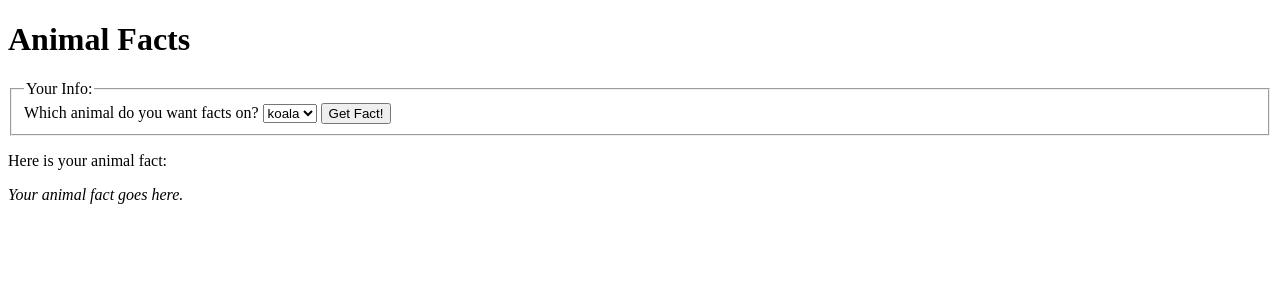
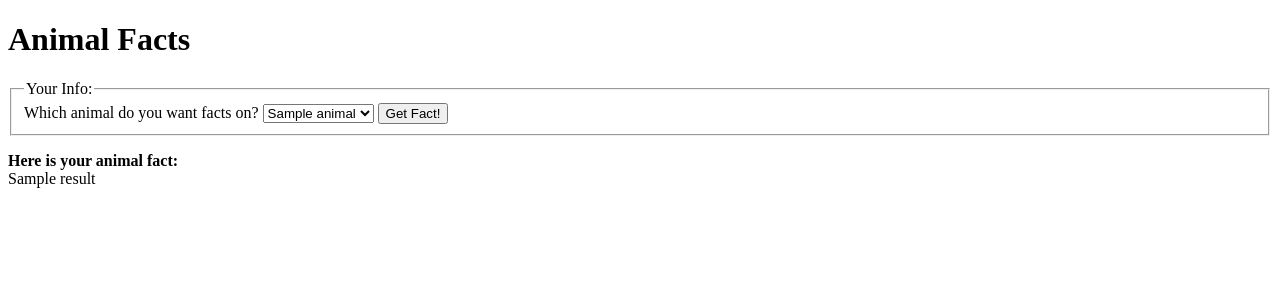
Before and after one commit to euripidean/acs-1710-module3, a Flask app: template templates/animal_facts.html in a window 1280 px wide. Shown: the top 300 px of the page. Run offline with Flask 2, Linux system fonts and the light colour scheme; the template is opened without the code that fills it: most values are stand-ins (such as "Sample title", 1, 10 or a date in 2020).

Commit message:
completed animal facts

```diff
--- a/app.py
+++ b/app.py
@@ -84,13 +84,18 @@ animal_to_fact = {
 @app.route('/animal_facts')
 def animal_facts():
     """Show a form to choose an animal and receive facts."""
-
-    # TODO: Collect the form data and save as variables
-
+    result = None
+    animal_list = list(animal_to_fact.keys())
+    choice = request.args.get('animals')
+    if choice is not None:
+        choice = int(choice)
+        animal = animal_list[choice]
+        result = animal_to_fact[animal]
     context = {
         # TODO: Enter your context variables here for:
-        # - the list of all animals (get from animal_to_fact)
-        # - the chosen animal fact (may be None if the user hasn't filled out the form yet)
+        'animals': animal_list,
+        'result': result,
+        'choice': choice,
     }
     return render_template('animal_facts.html', **context)
 
--- a/templates/animal_facts.html
+++ b/templates/animal_facts.html
@@ -12,28 +12,29 @@ Animal Facts
 
         <label>
             Which animal do you want facts on?
-
-            <!-- TODO: Use a for loop to show one option element for each
-                animal. -->
-            <select name="animal">
-                <option value="koala">koala</option>
+            <select name="animals">
+                {% set count = namespace(value=0) %}
+                {% for animal in animals %}
+                    <option value={{count.value}}>{{animal}}</option>
+                    {% set count.value = count.value + 1 %}
+                {% endfor %}
             </select>
         </label>
 
         <input type="submit" value="Get Fact!">
     </fieldset>
 </form>
-
-<!-- TODO: If an animal was chosen, show the section below with the appropriate
-    animal fact. -->
-
 <section id="form_results">
+    {% if result is not none %}
     <p>
-        Here is your animal fact:
+        <strong>Here is your animal fact:</strong><br>
+        {{result}}
     </p>
+    {% else %}
     <p>
-        <em>Your animal fact goes here.</em>
+    Please choose an animal to see a fact about them!
     </p>
+    {% endif %}
 </section>
 
 {% endblock %}
```
